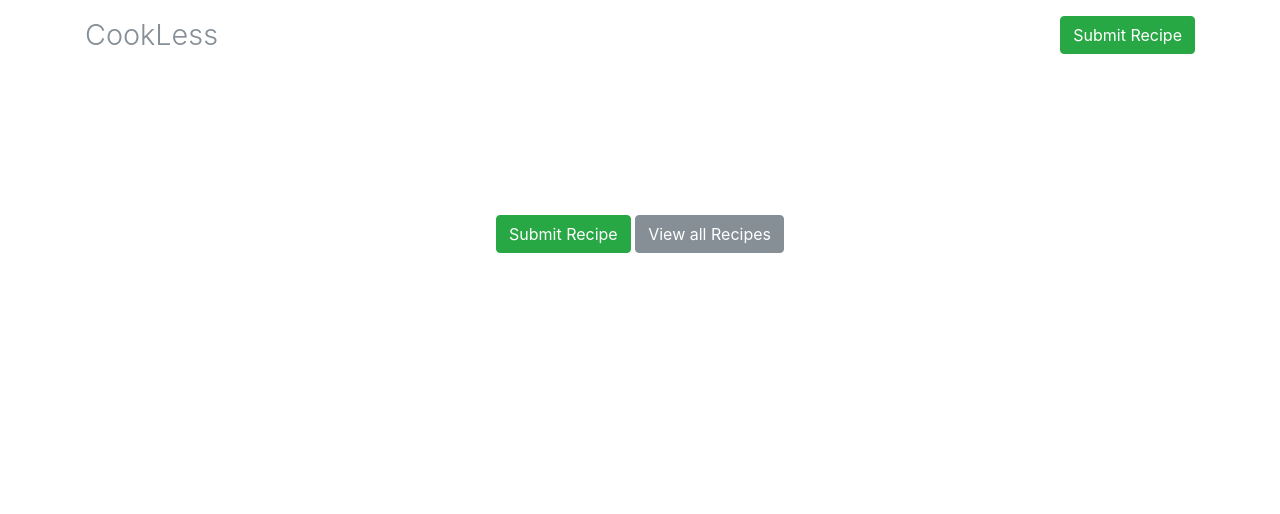
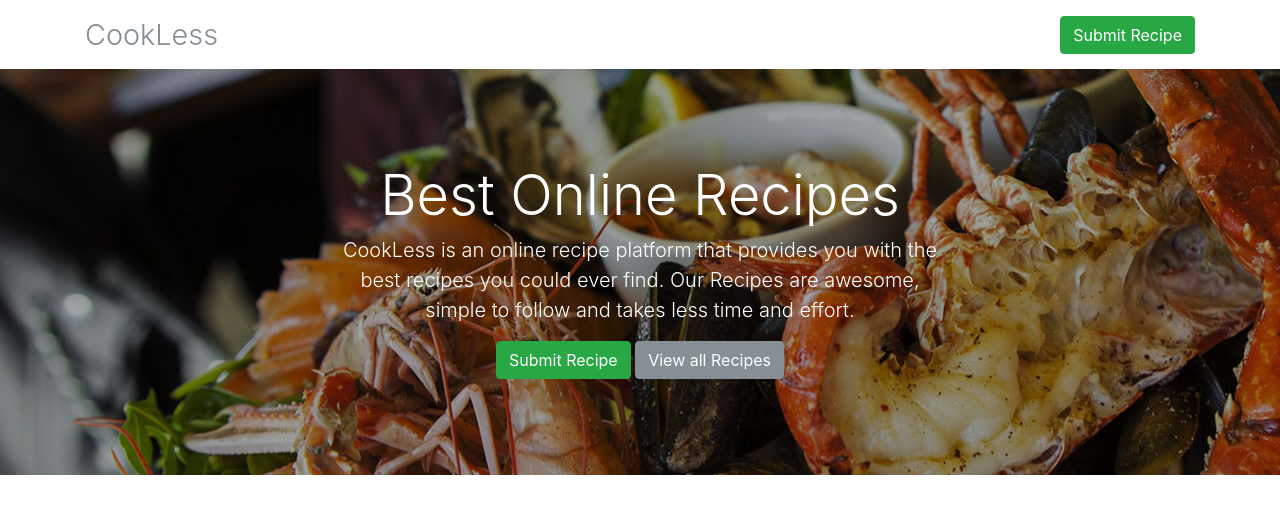
Before and after one commit to DevlessTeam/cookless, a plain HTML site: page index.html in a window 1280 px wide. Drawn offline with Linux system fonts and the light colour scheme.

Commit message:
add hero styles

```diff
--- a/css/style.css
+++ b/css/style.css
@@ -2,3 +2,12 @@
   font-size: 1.8rem;
   font-weight: 300;
 }
+#hero {
+  padding-top: 6rem;
+  padding-bottom: 6rem;
+  background: url('../images/bg.jpg');
+  font-weight: 100;
+}
+#hero .container {
+  max-width: 40rem;
+}
```
